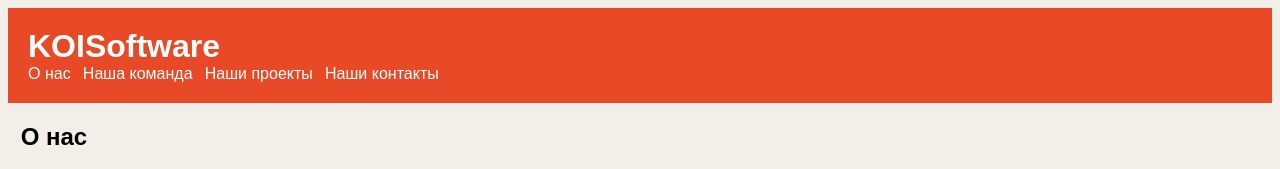
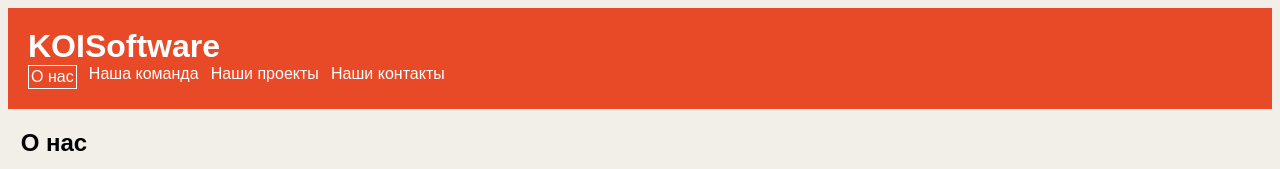
Before and after one commit to KOI-Software/website, a plain HTML site: page index.html in a window 1280 px wide. In both pictures the pointer is over the link "О нас". Shown: the top 169 px of the page. Drawn offline with Linux system fonts and the light colour scheme.

Commit message:
some fixes

```diff
--- a/style-desktop.css
+++ b/style-desktop.css
@@ -36,6 +36,10 @@ header a {
   text-decoration: none;
   color: white;
   margin-right: 1%;
+}
+header a:hover{
+  border: 1px solid white;
+  padding: 2px;
 }
 
 h2:nth-child(2) {
```
Also changed, not shown: BSTU Exam Master/Site.html (+1 -1 lines).
